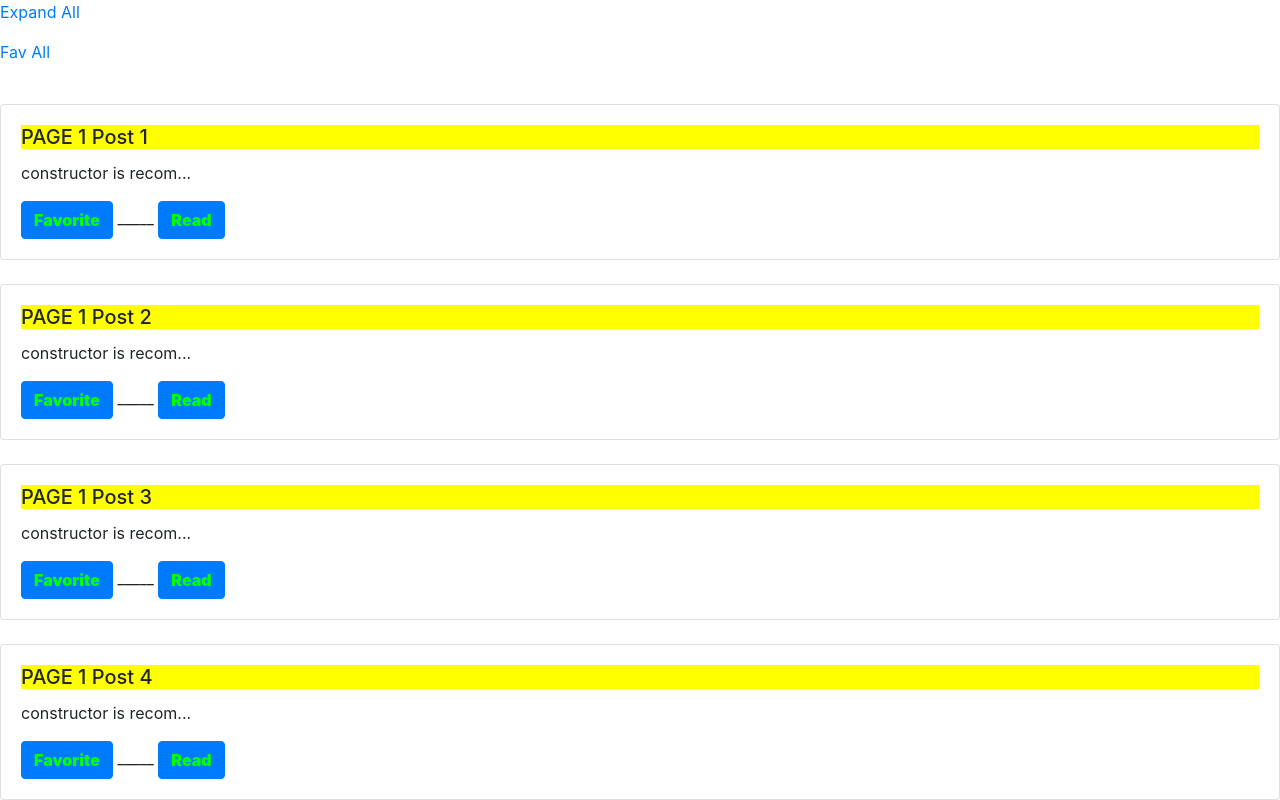
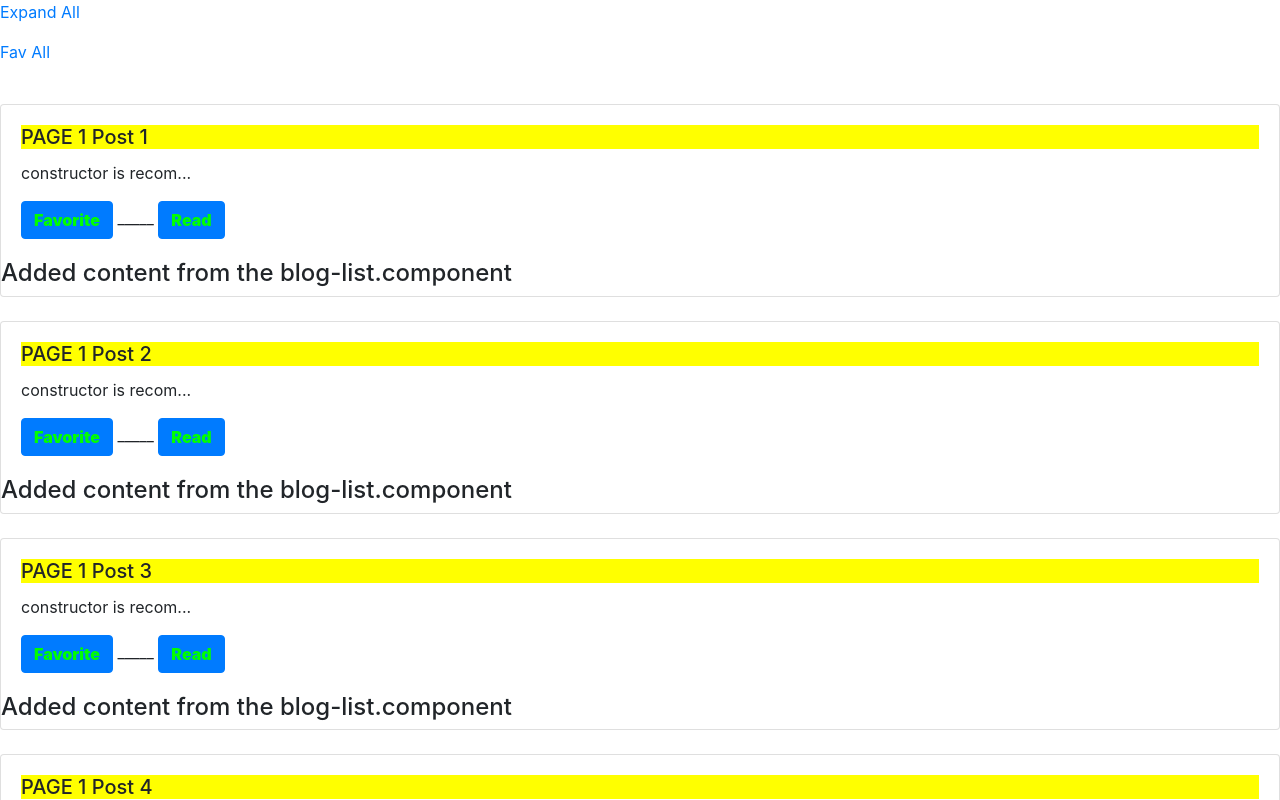
Before and after one commit to separse/angular-components-indepth, an Angular app: page / in a window 1280 px wide. Shown: the top 800 px of the page. Built offline with nearby package versions, Linux system fonts and the light colour scheme.

Commit message:
<ng-content> _ the content rendered in between the tags will be rendered

```diff
--- a/src/app/blog-list/blog-list.component.html
+++ b/src/app/blog-list/blog-list.component.html
@@ -18,6 +18,7 @@
 <app-blog-post-tile
     *ngFor = "let post of blogPosts[currentPage]"
     [post] = "post" >
+    <h4>Added content from the blog-list.component</h4>
 </app-blog-post-tile>
 
 
--- a/src/app/blog-post-tile/blog-post-tile.component.html
+++ b/src/app/blog-post-tile/blog-post-tile.component.html
@@ -7,4 +7,5 @@
     <a href="#" (click)= "markFav()" class="btn btn-primary blog-btn">Favorite</a> _____
     <a href="#" class="btn btn-primary blog-btn">Read</a>
   </div>
+  <ng-content></ng-content>
 </div>
```
